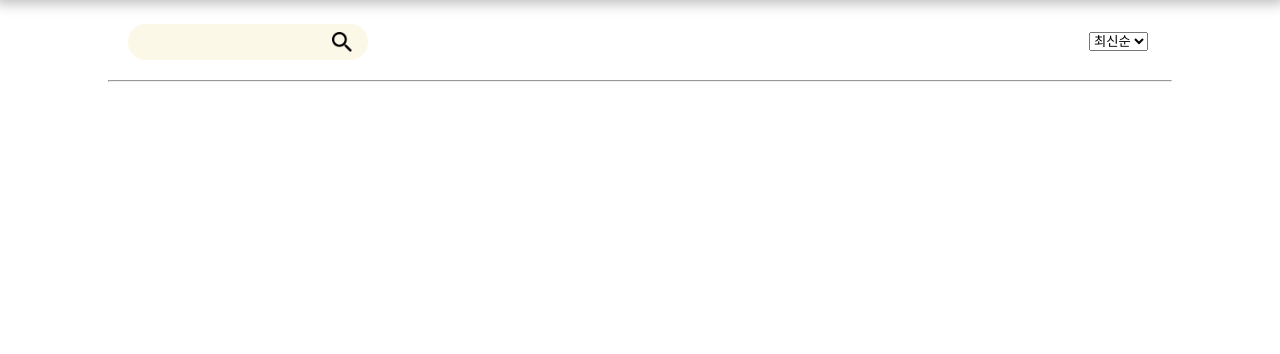
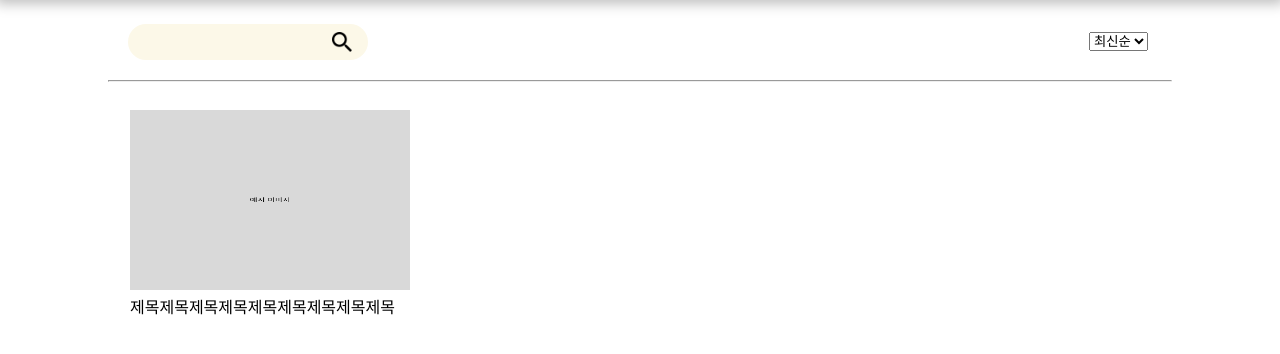
Before and after one commit to BEarSTudent/Capstone, a Flask app: template web/app/templates/community/community.html in a window 1280 px wide. Shown: the part 84-438 px from the top of the page. Run offline with Flask 3, Linux system fonts and the light colour scheme; the template is opened without the code that fills it, so the values that code supplies are empty.

Commit message:
Add boards contents and style

```diff
--- a/web/app/static/css/community_style.css
+++ b/web/app/static/css/community_style.css
@@ -52,3 +52,25 @@ hr{
     margin-left: 100px;
     margin-right: 100px;
 }
+
+.boards{
+    width: 1100px;
+    margin: 0 auto;
+}
+
+.board_block{
+    display: inline-block;
+    margin: 20px 40px 20px 40px;
+}
+
+.board_image{
+    width: 280px;
+    height: 180px;
+}
+
+.board_title{
+    width: 280px;
+    white-space: nowrap;
+    overflow: hidden;
+    text-overflow: ellipsis;
+}
--- a/web/app/templates/community/community.html
+++ b/web/app/templates/community/community.html
@@ -30,6 +30,13 @@
 
         <hr>
 
-        <div class="boards"></div>
+        <section>
+            <div class="boards">
+                <div class="board_block">
+                    <img class="board_image" src="../../static/images/sample_image.png">
+                    <div class="board_title">제목제목제목제목제목제목제목제목제목</div>
+                </div>
+            </div>
+        </section>
     </body>
 </html>
```
